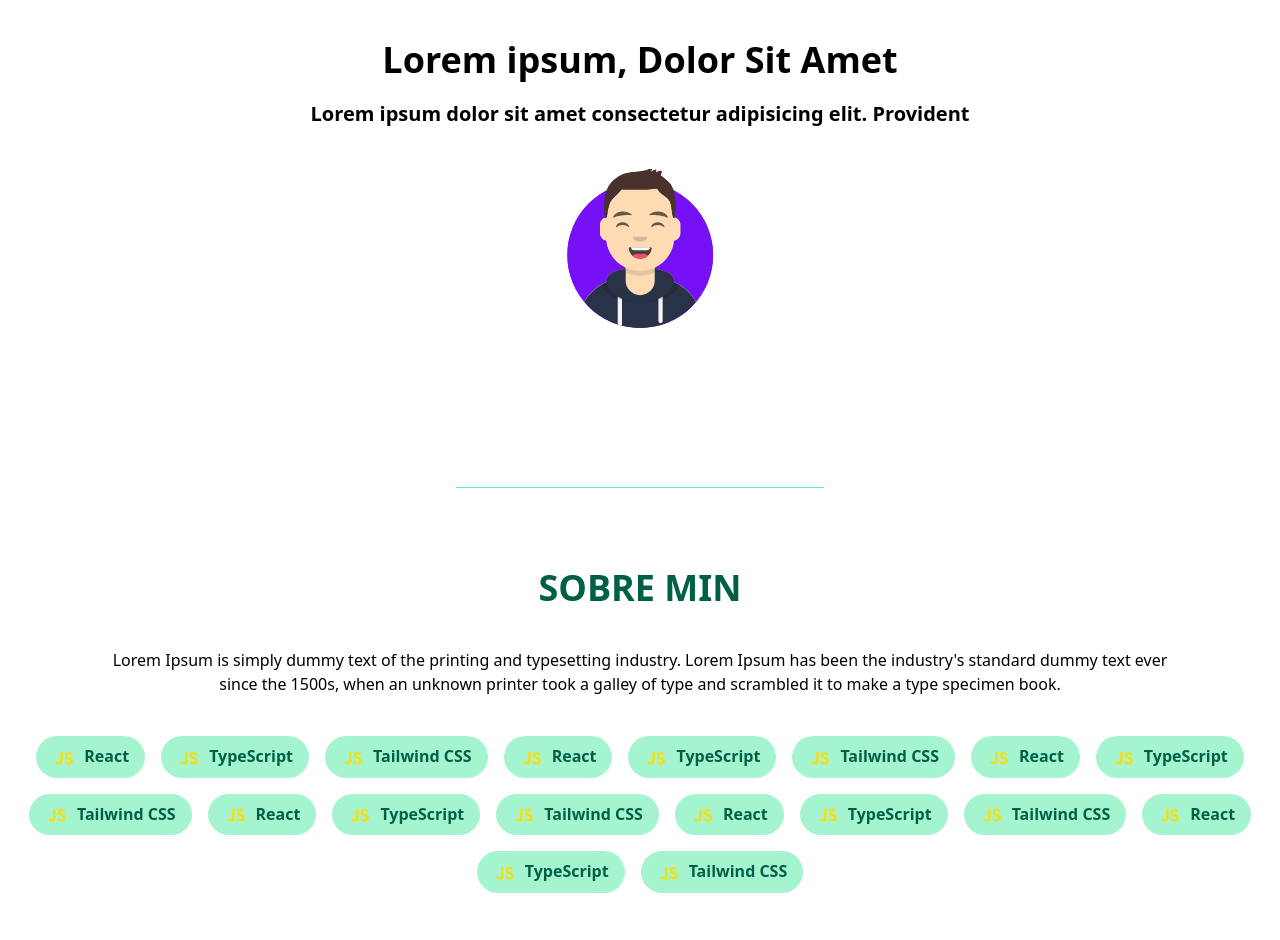
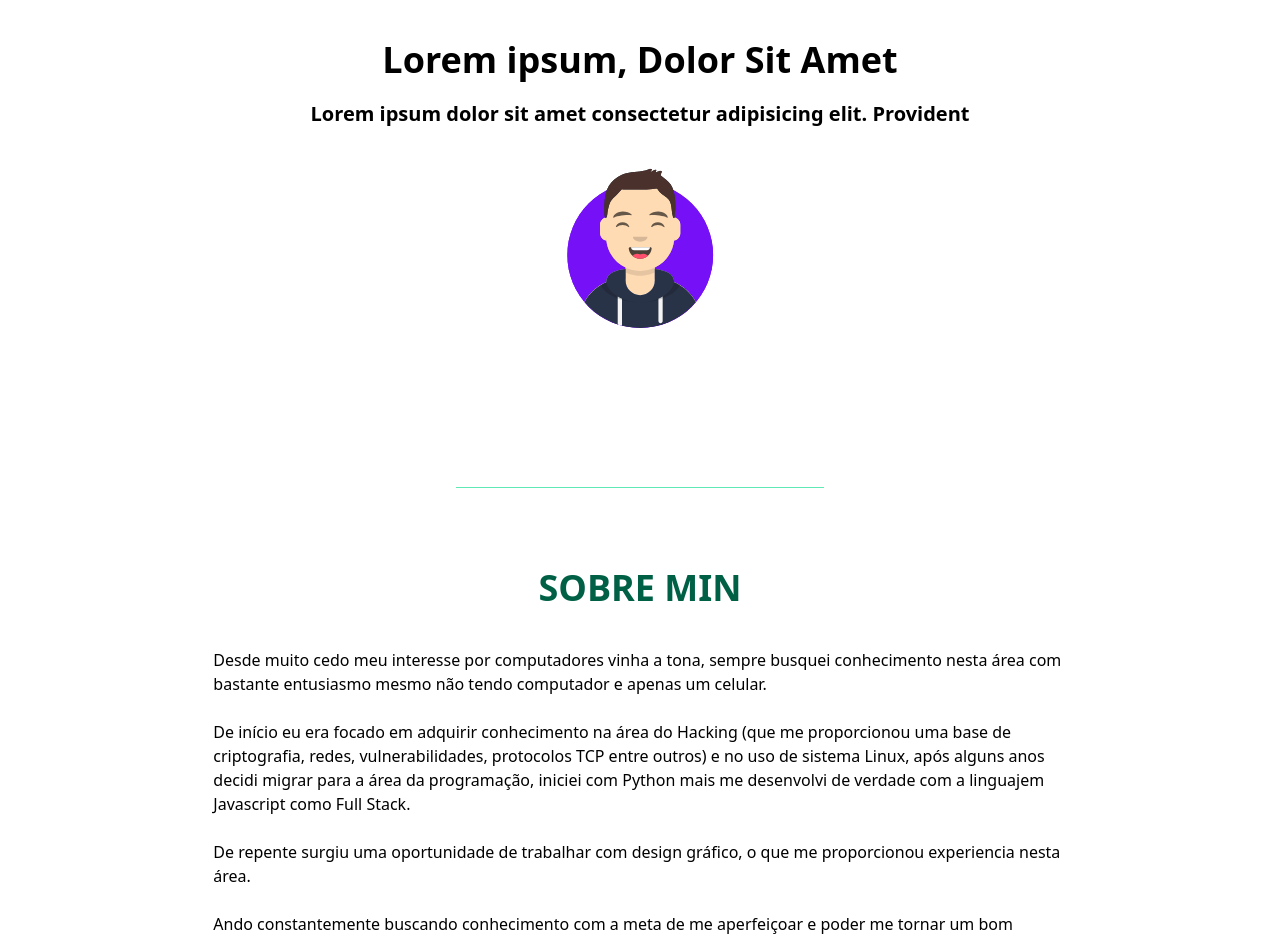
Before and after one commit to pabloemanuelpbl/portifoleo, a React (Vite) app: page / in a window 1280 px wide. Shown: the top 940 px of the page. Built offline with nearby package versions, Linux system fonts and the light colour scheme.

Commit message:
feat(homepage): add technology information to the about page

```diff
--- a/src/components/about.tsx
+++ b/src/components/about.tsx
@@ -1,24 +1,20 @@
-import javascriptImage from "../assets/javascript.svg";
-
-const technologies: string[] = [
-  "React",
-  "TypeScript",
-  "Tailwind CSS",
-  "React",
-  "TypeScript",
-  "Tailwind CSS",
-  "React",
-  "TypeScript",
-  "Tailwind CSS",
-  "React",
-  "TypeScript",
-  "Tailwind CSS",
-  "React",
-  "TypeScript",
-  "Tailwind CSS",
-  "React",
-  "TypeScript",
-  "Tailwind CSS",
+const technologies: { name: string; image: string }[] = [
+  { name: "Javascript", image: "/public/javascript.svg" },
+  { name: "Typescript", image: "/public/typescript.svg" },
+  { name: "Tailind", image: "/public/tailwind.svg" },
+  { name: "Styled Components", image: "/public/styled-components.svg" },
+  { name: "Mongoose", image: "/public/mongoose.svg" },
+  { name: "Knex", image: "/public/knex.svg" },
+  { name: "NodeJS", image: "/public/nodejs.svg" },
+  { name: "React", image: "/public/react.svg" },
+  { name: "NextJS", image: "/public/nextjs.svg" },
+  { name: "NestJS", image: "/public/nestjs.svg" },
+  { name: "Express", image: "/public/express.svg" },
+  { name: "TypeORM", image: "/public/typeorm.svg" },
+  { name: "Terraform", image: "/public/terraform.svg" },
+  { name: "Docker", image: "/public/docker.svg" },
+  { name: "Mysql", image: "/public/mysql.svg" },
+  { name: "Linux", image: "/public/linux.svg" },
 ];
 
 const About: React.FC = () => {
@@ -28,29 +24,52 @@ const About: React.FC = () => {
         SOBRE MIN
       </h2>
       <div className="flex justify-center">
-        <p className="text-center w-10/12">
-          Lorem Ipsum is simply dummy text of the printing and typesetting
-          industry. Lorem Ipsum has been the industry's standard dummy text ever
-          since the 1500s, when an unknown printer took a galley of type and
-          scrambled it to make a type specimen book.
+        <p className="w-8/12">
+          Desde muito cedo meu interesse por computadores vinha a tona, sempre
+          busquei conhecimento nesta área com bastante entusiasmo mesmo não
+          tendo computador e apenas um celular.
+          <br />
+          <br />
+          De início eu era focado em adquirir conhecimento na área do Hacking
+          (que me proporcionou uma base de criptografia, redes,
+          vulnerabilidades, protocolos TCP entre outros) e no uso de sistema
+          Linux, após alguns anos decidi migrar para a área da programação,
+          iniciei com Python mais me desenvolvi de verdade com a linguajem
+          Javascript como Full Stack.
+          <br />
+          <br />
+          De repente surgiu uma oportunidade de trabalhar com design gráfico, o
+          que me proporcionou experiencia nesta área.
+          <br />
+          <br />
+          Ando constantemente buscando conhecimento com a meta de me aperfeiçoar
+          e poder me tornar um bom profissional, Tenho facilidade de aprender e
+          tenho alegria ao poder ensinar ou ajudar.
+          <br />
+          <br />
+          Se tiver interesse em me conhecer melhor pode entrar em contato, será
+          um prazer conhecê-lo(a).
         </p>
       </div>
 
-      <div className="flex flex-wrap justify-center mt-8">
+      <div className="flex justify-center">
+        <div className="flex flex-wrap justify-center mt-8 w-10/12">
           {technologies.map((tech, index) => (
             <span
               key={index}
               className="bg-emerald-200 text-emerald-800 font-semibold py-2 px-4 m-2 rounded-full"
             >
               <img
-              src={javascriptImage}
+                src={tech.image}
                 alt="JavaScript Logo"
                 className="inline-block w-6 h-6 mr-2"
               />
-            {tech}
+              {tech.name}
             </span>
           ))}
         </div>
+      </div>
+      <div className="h-40"></div>
     </>
   );
 };
```
Lines whose indentation alone changed are shown as unchanged.
